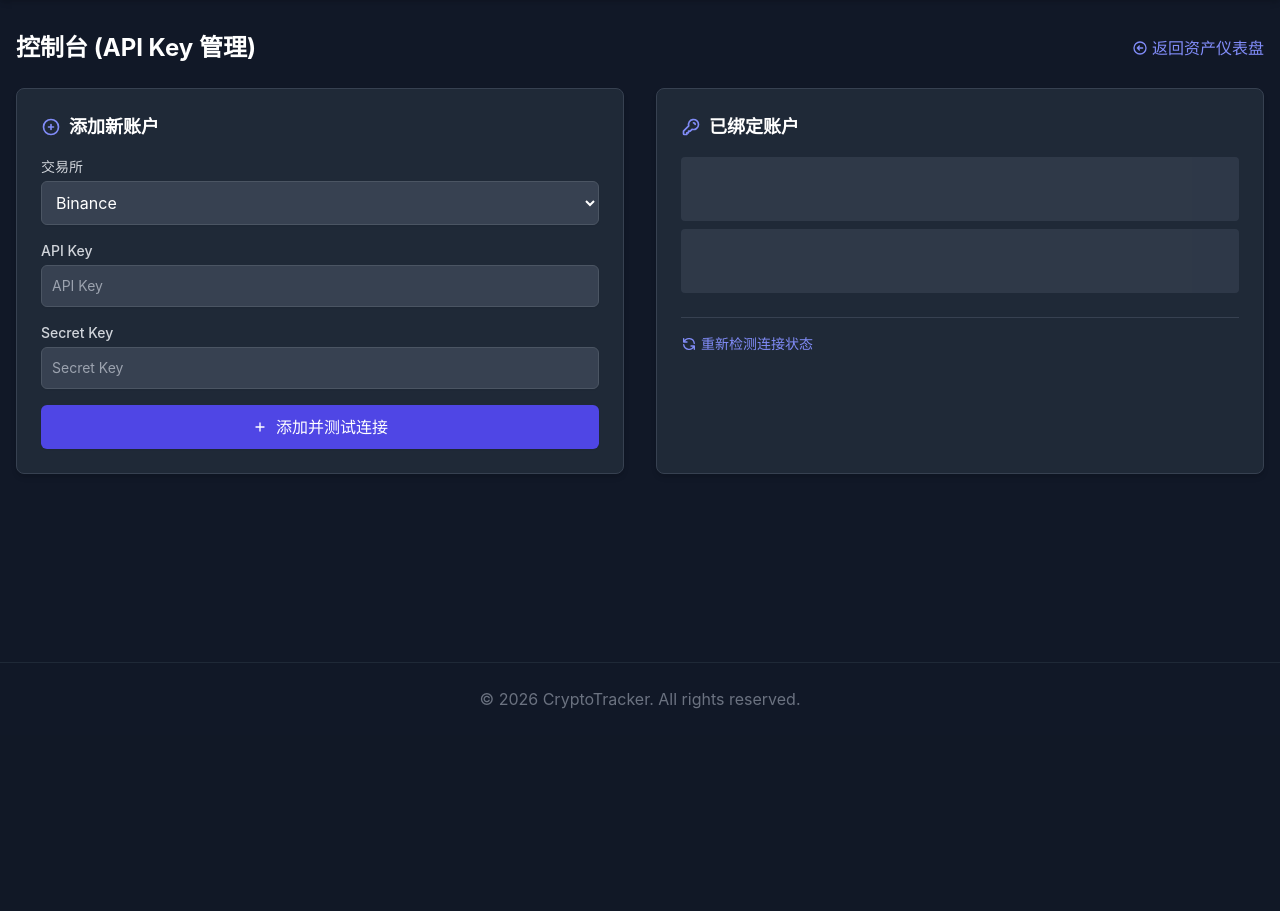
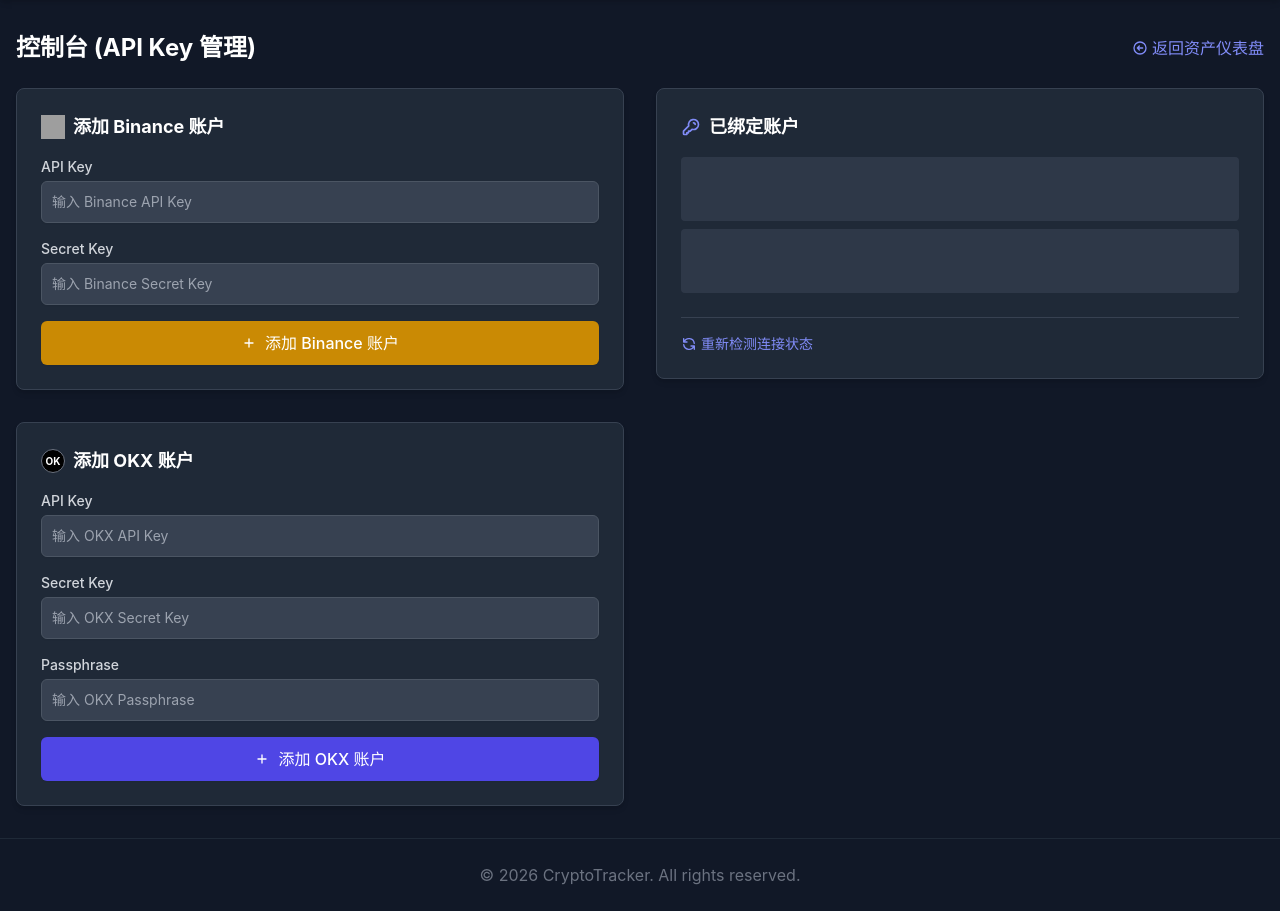
Before and after one commit to xxin4752-bot/Alittle, a FastAPI app: page /console in a window 1280 px wide. Shown: the part 65-976 px from the top of the page. Before the commit the page ends 774 px from the top, so only its background shows below. Run offline with FastAPI, Linux system fonts and the light colour scheme; some libraries are stand-ins or nearby versions; grey boxes are pictures that could not be loaded.

Commit message:
feat: Separate OKX and Binance API key forms in console

```diff
--- a/app/templates/console.html
+++ b/app/templates/console.html
@@ -11,41 +11,61 @@
     </div>
 
     <div class="grid grid-cols-1 lg:grid-cols-2 gap-8">
-        <!-- Add Key Form -->
+        <!-- Left Column: Add Forms -->
+        <div class="space-y-8">
+            <!-- Binance Form -->
             <div class="bg-gray-800 p-6 rounded-lg shadow-md border border-gray-700">
-            <h3 class="text-lg font-bold mb-4 text-white flex items-center">
-                <svg class="w-5 h-5 mr-2 text-indigo-400" fill="none" stroke="currentColor" viewBox="0 0 24 24"><path stroke-linecap="round" stroke-linejoin="round" stroke-width="2" d="M12 9v3m0 0v3m0-3h3m-3 0H9m12 0a9 9 0 11-18 0 9 9 0 0118 0z"></path></svg>
-                添加新账户
-            </h3>
-            <form id="addKeyForm" class="space-y-4">
-                <div class="relative">
-                    <label class="block text-sm font-medium text-gray-300 mb-1">交易所</label>
-                    <select id="exchange" class="block w-full border-gray-600 rounded-md shadow-sm p-2.5 border bg-gray-700 text-white focus:ring-indigo-500 focus:border-indigo-500">
-                        <option value="binance">Binance</option>
-                        <option value="okx">OKX</option>
-                    </select>
+                <div class="flex items-center mb-4">
+                    <img src="https://cryptologos.cc/logos/binance-coin-bnb-logo.png" class="w-6 h-6 mr-2" alt="Binance">
+                    <h3 class="text-lg font-bold text-white">添加 Binance 账户</h3>
                 </div>
+                <form id="binanceForm" class="space-y-4">
+                    <input type="hidden" name="exchange_name" value="binance">
                     <div>
                         <label class="block text-sm font-medium text-gray-300 mb-1">API Key</label>
-                    <input type="text" id="api_key" placeholder="API Key" required class="block w-full border-gray-600 rounded-md shadow-sm p-2.5 border bg-gray-700 text-white placeholder-gray-400 focus:ring-indigo-500 focus:border-indigo-500 text-sm">
+                        <input type="text" name="api_key" placeholder="输入 Binance API Key" required class="block w-full border-gray-600 rounded-md shadow-sm p-2.5 border bg-gray-700 text-white placeholder-gray-400 focus:ring-yellow-500 focus:border-yellow-500 text-sm">
                     </div>
                     <div>
                         <label class="block text-sm font-medium text-gray-300 mb-1">Secret Key</label>
-                    <input type="text" id="secret_key" placeholder="Secret Key" required class="block w-full border-gray-600 rounded-md shadow-sm p-2.5 border bg-gray-700 text-white placeholder-gray-400 focus:ring-indigo-500 focus:border-indigo-500 text-sm">
+                        <input type="text" name="secret_key" placeholder="输入 Binance Secret Key" required class="block w-full border-gray-600 rounded-md shadow-sm p-2.5 border bg-gray-700 text-white placeholder-gray-400 focus:ring-yellow-500 focus:border-yellow-500 text-sm">
                     </div>
-                <div>
-                    <label id="passphrase-label" class="block text-sm font-medium text-gray-300 mb-1 hidden">Passphrase</label>
-                    <input type="password" id="passphrase" placeholder="Passphrase (OKX 必填)" class="block w-full border-gray-600 rounded-md shadow-sm p-2.5 border bg-gray-700 text-white placeholder-gray-400 focus:ring-indigo-500 focus:border-indigo-500 text-sm hidden">
-                </div>
-                <button type="submit" class="w-full bg-indigo-600 text-white py-2.5 rounded-md hover:bg-indigo-700 transition duration-150 ease-in-out font-medium shadow-sm flex justify-center items-center mt-6">
+                    <button type="submit" class="w-full bg-yellow-600 text-white py-2.5 rounded-md hover:bg-yellow-700 transition duration-150 ease-in-out font-medium shadow-sm flex justify-center items-center mt-2">
                         <svg class="w-4 h-4 mr-2" fill="none" stroke="currentColor" viewBox="0 0 24 24"><path stroke-linecap="round" stroke-linejoin="round" stroke-width="2" d="M12 6v6m0 0v6m0-6h6m-6 0H6"></path></svg>
-                    添加并测试连接
+                        添加 Binance 账户
                     </button>
                 </form>
             </div>
 
-        <!-- Existing Keys List -->
+            <!-- OKX Form -->
             <div class="bg-gray-800 p-6 rounded-lg shadow-md border border-gray-700">
+                <div class="flex items-center mb-4">
+                    <div class="w-6 h-6 mr-2 bg-black border border-gray-500 rounded-full flex items-center justify-center text-[10px] font-bold text-white">OK</div>
+                    <h3 class="text-lg font-bold text-white">添加 OKX 账户</h3>
+                </div>
+                <form id="okxForm" class="space-y-4">
+                    <input type="hidden" name="exchange_name" value="okx">
+                    <div>
+                        <label class="block text-sm font-medium text-gray-300 mb-1">API Key</label>
+                        <input type="text" name="api_key" placeholder="输入 OKX API Key" required class="block w-full border-gray-600 rounded-md shadow-sm p-2.5 border bg-gray-700 text-white placeholder-gray-400 focus:ring-indigo-500 focus:border-indigo-500 text-sm">
+                    </div>
+                    <div>
+                        <label class="block text-sm font-medium text-gray-300 mb-1">Secret Key</label>
+                        <input type="text" name="secret_key" placeholder="输入 OKX Secret Key" required class="block w-full border-gray-600 rounded-md shadow-sm p-2.5 border bg-gray-700 text-white placeholder-gray-400 focus:ring-indigo-500 focus:border-indigo-500 text-sm">
+                    </div>
+                    <div>
+                        <label class="block text-sm font-medium text-gray-300 mb-1">Passphrase</label>
+                        <input type="password" name="passphrase" placeholder="输入 OKX Passphrase" required class="block w-full border-gray-600 rounded-md shadow-sm p-2.5 border bg-gray-700 text-white placeholder-gray-400 focus:ring-indigo-500 focus:border-indigo-500 text-sm">
+                    </div>
+                    <button type="submit" class="w-full bg-indigo-600 text-white py-2.5 rounded-md hover:bg-indigo-700 transition duration-150 ease-in-out font-medium shadow-sm flex justify-center items-center mt-2">
+                        <svg class="w-4 h-4 mr-2" fill="none" stroke="currentColor" viewBox="0 0 24 24"><path stroke-linecap="round" stroke-linejoin="round" stroke-width="2" d="M12 6v6m0 0v6m0-6h6m-6 0H6"></path></svg>
+                        添加 OKX 账户
+                    </button>
+                </form>
+            </div>
+        </div>
+
+        <!-- Right Column: Existing Keys List -->
+        <div class="bg-gray-800 p-6 rounded-lg shadow-md border border-gray-700 h-fit">
             <h3 class="text-lg font-bold mb-4 text-white flex items-center">
                 <svg class="w-5 h-5 mr-2 text-indigo-400" fill="none" stroke="currentColor" viewBox="0 0 24 24"><path stroke-linecap="round" stroke-linejoin="round" stroke-width="2" d="M15 7a2 2 0 012 2m4 0a6 6 0 01-7.743 5.743L11 17H9v2H7v2H4a1 1 0 01-1-1v-2.586a1 1 0 01.293-.707l5.964-5.964A6 6 0 1121 9z"></path></svg>
                 已绑定账户
@@ -78,29 +98,46 @@
         'Content-Type': 'application/json'
     };
 
-    // --- Toggle Passphrase ---
-    const exchangeSelect = document.getElementById('exchange');
-    const passphraseInput = document.getElementById('passphrase');
-    const passphraseLabel = document.getElementById('passphrase-label');
+    // --- Keys Management ---
 
-    function togglePassphrase() {
-        if (exchangeSelect.value === 'okx') {
-            passphraseInput.classList.remove('hidden');
-            passphraseLabel.classList.remove('hidden');
-            passphraseInput.required = true;
+    async function handleAddKey(e) {
+        e.preventDefault();
+        const form = e.target;
+        const btn = form.querySelector('button');
+        const originalText = btn.innerHTML;
+
+        // Disable button
+        btn.disabled = true;
+        btn.textContent = '添加中...';
+
+        const formData = new FormData(form);
+        const data = Object.fromEntries(formData.entries());
+
+        try {
+            const res = await fetch('/api/keys', {
+                method: 'POST',
+                headers,
+                body: JSON.stringify(data)
+            });
+            if (res.ok) {
+                form.reset();
+                loadKeys();
+                // Show success feedback if needed
             } else {
-            passphraseInput.classList.add('hidden');
-            passphraseLabel.classList.add('hidden');
-            passphraseInput.required = false;
-            passphraseInput.value = '';
+                const errorData = await res.json();
+                alert('添加失败: ' + (errorData.detail || 'Unknown error'));
+            }
+        } catch (e) {
+            console.error(e);
+            alert('网络错误');
+        } finally {
+            btn.disabled = false;
+            btn.innerHTML = originalText;
         }
     }
 
-    exchangeSelect.addEventListener('change', togglePassphrase);
-    window.addEventListener('DOMContentLoaded', togglePassphrase);
-    togglePassphrase();
-
-    // --- Keys Management ---
+    document.getElementById('binanceForm').addEventListener('submit', handleAddKey);
+    document.getElementById('okxForm').addEventListener('submit', handleAddKey);
 
     async function loadKeys() {
         const res = await fetch('/api/keys', { headers });
@@ -143,6 +180,8 @@
 
     async function checkKeyStatus(keyId) {
         const badge = document.querySelector(`#key-${keyId} .status-badge`);
+        if (!badge) return; // Guard clause
+
         try {
             const res = await fetch(`/api/keys/${keyId}/status`, { headers });
             const data = await res.json();
@@ -161,40 +200,6 @@
         }
     }
 
-    document.getElementById('addKeyForm').addEventListener('submit', async (e) => {
-        e.preventDefault();
-        const btn = e.target.querySelector('button');
-        const originalText = btn.innerHTML;
-        btn.disabled = true;
-        btn.textContent = '添加中...';
-
-        const exchange_name = document.getElementById('exchange').value;
-        const api_key = document.getElementById('api_key').value;
-        const secret_key = document.getElementById('secret_key').value;
-        const passphrase = document.getElementById('passphrase').value;
-
-        try {
-            const res = await fetch('/api/keys', {
-                method: 'POST',
-                headers,
-                body: JSON.stringify({ exchange_name, api_key, secret_key, passphrase })
-            });
-            if (res.ok) {
-                document.getElementById('addKeyForm').reset();
-                togglePassphrase(); // Reset visibility
-                loadKeys();
-            } else {
-                alert('添加失败');
-            }
-        } catch (e) {
-            console.error(e);
-            alert('网络错误');
-        } finally {
-            btn.disabled = false;
-            btn.innerHTML = originalText;
-        }
-    });
-
     document.getElementById('refreshStatusBtn').addEventListener('click', loadKeys);
 
     // Initial load
```
Lines whose indentation alone changed are shown as unchanged.
